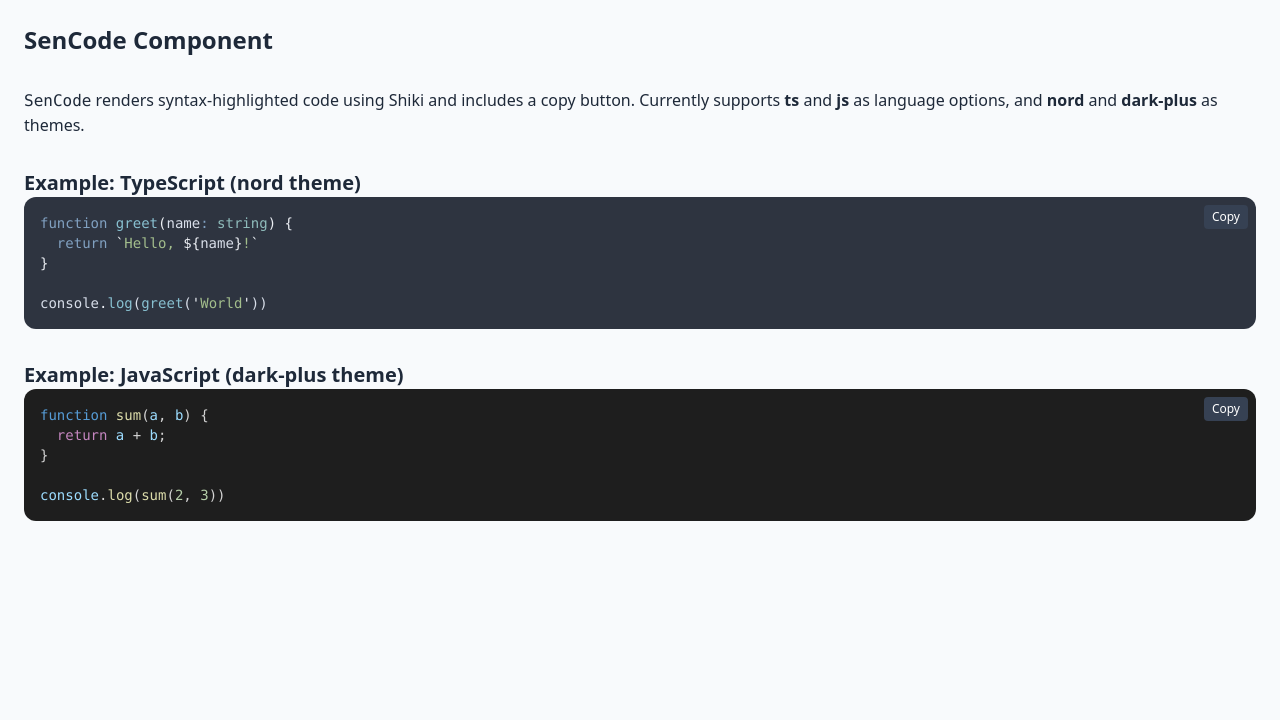
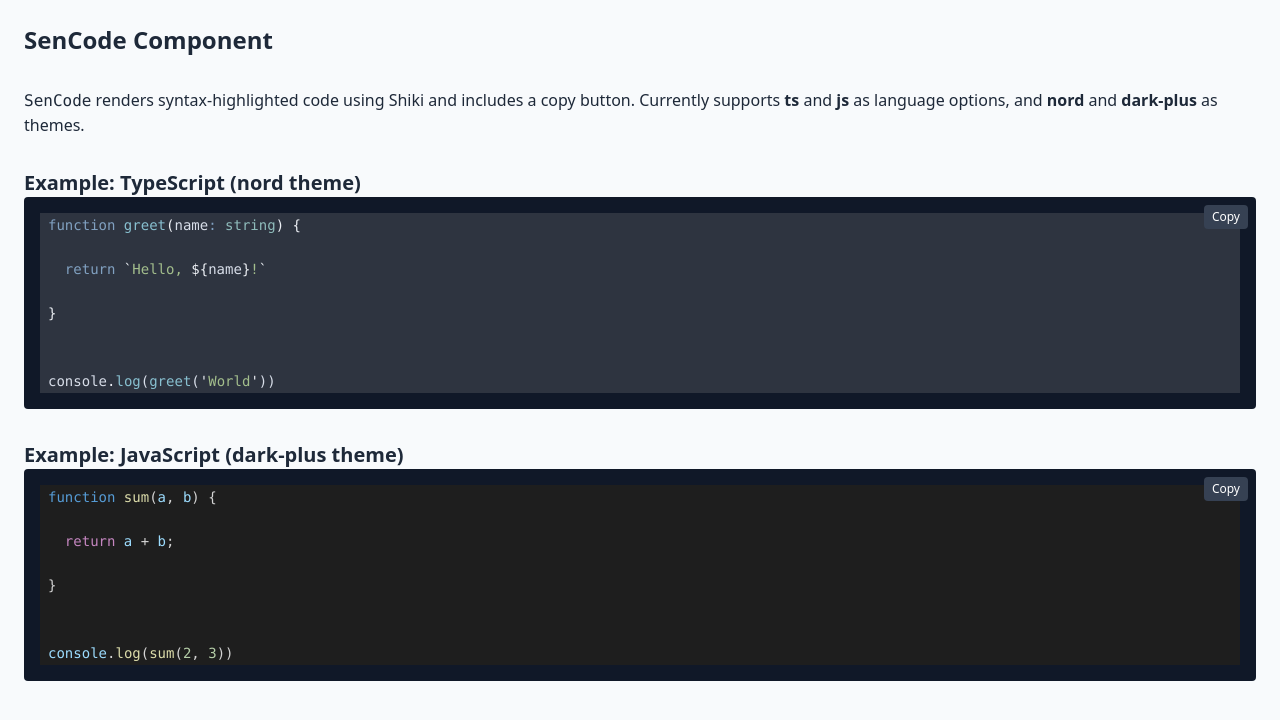
Before and after one commit to geryenkohawsen/sen-ui, a Next.js app: page /components/code in a window 1280 px wide. Shown: the top 720 px of the page. Built offline with nearby package versions, Linux system fonts and the light colour scheme.

Commit message:
feat: update SenCode component to use 'tsx' as default language and 'catppuccin-macchiato' as default theme

```diff
--- a/components/ui/SenCode/SenCode.tsx
+++ b/components/ui/SenCode/SenCode.tsx
@@ -4,19 +4,19 @@
 
 export default async function SenCode({
   code,
-  language = 'ts',
-  theme = 'nord',
+  language = 'tsx',
+  theme = 'catppuccin-macchiato',
 }: SenCodeProps) {
   const highlighted = await highlighter.codeToHtml(code, {
     lang: language,
-    theme: theme,
+    theme,
   })
 
   return (
-    <div className="relative overflow-auto rounded-xl text-sm text-white">
+    <div className="relative overflow-auto rounded bg-gray-900 p-4 text-sm text-white">
       <SenCodeCopyButton code={code} />
       <div
-        className="[&_pre]:p-4"
+        className="[&_.line]:block [&_.line]:px-2 [&_.line]:py-0.5"
         dangerouslySetInnerHTML={{ __html: highlighted }}
       />
     </div>
```
Also changed, not shown: components/ui/SenCode/props.ts (+9 -8 lines).
